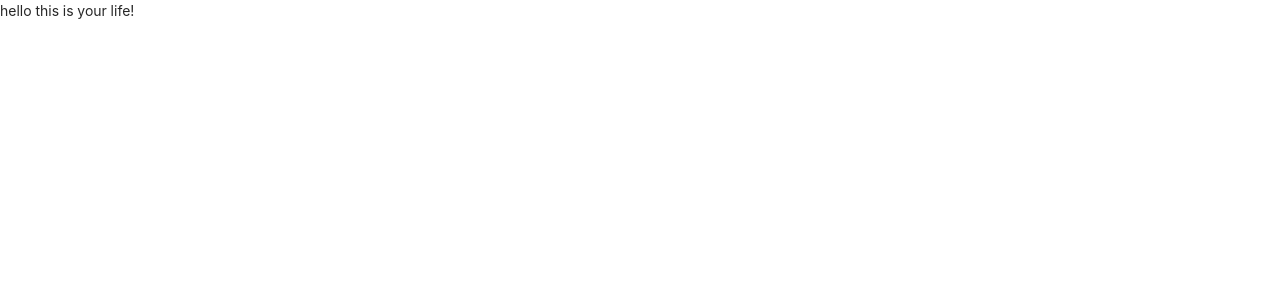
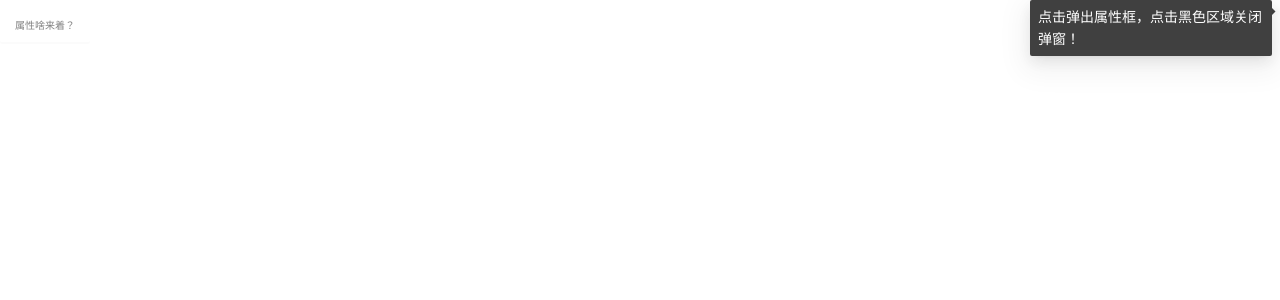
Before and after one commit to yccc233/random-life, a React (Create React App) app: page /startlife/1/1/1 in a window 1280 px wide. Shown: the top 300 px of the page. Built offline with nearby package versions, Linux system fonts and the light colour scheme; no server answers.

Commit message:
差一个核心逻辑和布局

```diff
--- /dev/null
+++ b/src/component/StartLife/StartLife.css
@@ -0,0 +1,17 @@
+
+
+.propAffix {
+  border: none;
+  background: transparent;
+  color: gray;
+  font-size: 10px;
+}
+
+.propLabel {
+  font-size: 16px;
+  font-weight: lighter;
+}
+
+.propValue {
+  font-weight: bold;
+}
--- a/src/component/StartLife/StartLife.jsx
+++ b/src/component/StartLife/StartLife.jsx
@@ -1,4 +1,6 @@
-import React from "react";
+import React, { useState } from "react";
+import {Affix, Button, Popover, Drawer, Tooltip} from "antd";
+import "./StartLife.css";
 const $ = require('jquery');
 
 const dbTable = 'roles';
@@ -31,10 +33,77 @@ export class StartLife extends React.Component {
     }
 
     render() {
+        let baseProp = {
+            name: this.state.name,
+            sex: this.state.sex,
+            familyPoint: this.state.familyPoint,
+            iqPoint: this.state.iqPoint,
+            bodyPoint: this.state.bodyPoint,
+            luckPoint: this.state.luckPoint
+        }
         return (
-            <div>
-                <p>hello this is your life!</p>
-            </div>
+            <>
+                <DrawerProp
+                    text="属性啥来着？"
+                    toolTip="点击弹出属性框，点击黑色区域关闭弹窗！"
+                    params={baseProp}
+                />
+                <div>
+                {/*  业务逻辑代码在这里写  */}
+                </div>
+            </>
         );
     }
 }
+
+// 属性展示，抽屉展示
+const DrawerProp = (props) => {
+    const [visible, setVisible] = useState(false);
+
+    const showDrawer = () => {
+        setVisible(true);
+    };
+
+    const onClose = () => {
+        setVisible(false);
+    };
+
+    let sex = props.params.sex === "male" ? "男" : "女";
+
+    return (
+        <>
+            <Tooltip
+                placement="rightBottom"
+                title={props.toolTip}
+                mouseEnterDelay="1"
+                autoAdjustOverflow={true}
+            >
+                <Affix offsetTop={10} offsetBottom={10}>
+                    <Button
+                        onClick={showDrawer}
+                        className="propAffix"
+                    >{props.text}</Button>
+                </Affix>
+            </Tooltip>
+
+            <Drawer title={`Hi, 你的娃儿是${props.params.name}呀，还是个${sex}娃儿！`} placement="right" onClose={onClose} visible={visible}>
+                <p>
+                    <span className="propLabel">家庭属性：</span>
+                    <span className="propValue"><u>{props.params.familyPoint}</u></span>
+                </p>
+                <p>
+                    <span className="propLabel">智商属性：</span>
+                    <span className="propValue"><u>{props.params.iqPoint}</u></span>
+                </p>
+                <p>
+                    <span className="propLabel">身体属性：</span>
+                    <span className="propValue"><u>{props.params.bodyPoint}</u></span>
+                </p>
+                <p>
+                    <span className="propLabel">辛运属性：</span>
+                    <span className="propValue"><u>{props.params.luckPoint}</u></span>
+                </p>
+            </Drawer>
+        </>
+    );
+};
```
Also changed, not shown: 1 other file (tests, documents, lock files or other folders).
